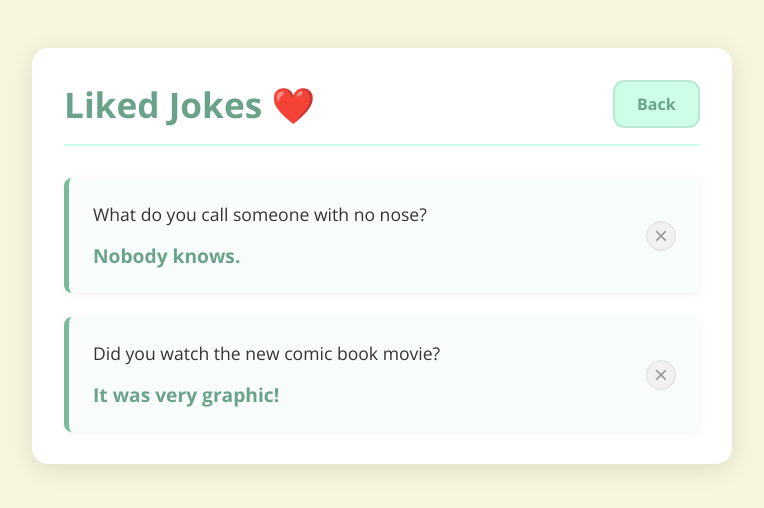
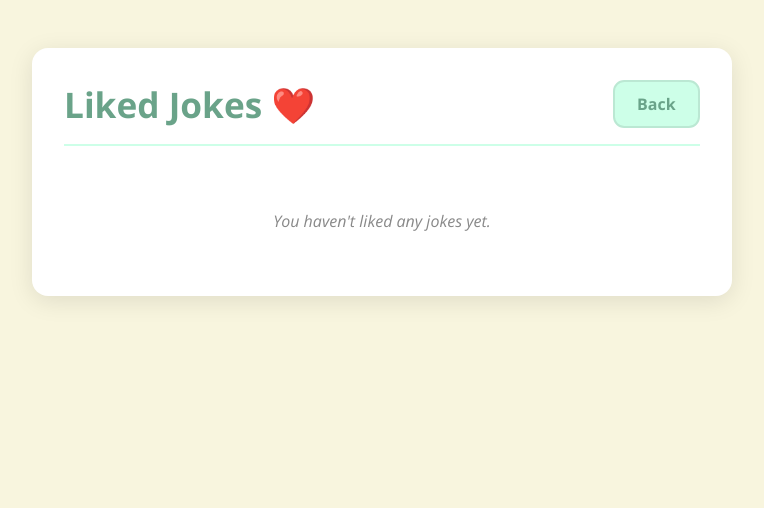
Before and after one commit to MambaXan/Joke-app, a React (Create React App) app: page /liked in a window 1280 px wide. Shown: the top 508 px of the page, without its empty margins (258-1022 px from the left). Built offline with nearby package versions, Linux system fonts and the light colour scheme; data requests are answered from the project's data file.

Commit message:
Fixed localStorage issues and adaptivity issues

```diff
--- a/src/Pages/Joke/Joke.jsx
+++ b/src/Pages/Joke/Joke.jsx
@@ -1,3 +1,270 @@
+// import React, { useState, useEffect } from "react";
+// import { Link } from "react-router-dom";
+// import "./Joke.scss";
+
+// const Joke = () => {
+//   const [joke, setJoke] = useState({ id: null, setup: "", punchline: "" });
+//   const [loading, setLoading] = useState(true);
+//   const [message, setMessage] = useState("");
+
+//   const [isMobile, setIsMobile] = useState(window.innerWidth <= 768);
+
+//   useEffect(() => {
+//     const handleResize = () => {
+//       setIsMobile(window.innerWidth <= 768);
+//     };
+
+//     window.addEventListener("resize", handleResize);
+//     return () => window.removeEventListener("resize", handleResize);
+//   }, []);
+
+//   const randomJoke = () => {
+//     setLoading(true);
+//     fetch("https://official-joke-api.appspot.com/random_joke")
+//       .then((res) => res.json())
+//       .then((data) => {
+//         setJoke({ id: data.id, setup: data.setup, punchline: data.punchline });
+//       })
+//       .catch((err) => console.error(err))
+//       .finally(() => setLoading(false));
+//   };
+
+//   useEffect(() => {
+//     randomJoke();
+//   }, []);
+
+//   const showMessage = (msg) => {
+//     setMessage(msg);
+//     setTimeout(() => {
+//       setMessage("");
+//     }, 2000);
+//   };
+
+//   const likeJoke = async () => {
+//     if (!joke.id) return;
+
+//     const response = await fetch("http://localhost:3001/likedJokes");
+//     const likedJokes = await response.json();
+
+//     const isDuplicate = likedJokes.some(
+//       (likedJoke) => likedJoke.id === joke.id
+//     );
+
+//     if (isDuplicate) {
+//       showMessage("U've already liked this joke");
+//       return;
+//     }
+
+//     await fetch("http://localhost:3001/likedJokes", {
+//       method: "POST",
+//       headers: { "Content-Type": "application/json" },
+//       body: JSON.stringify(joke),
+//     });
+
+//     showMessage("U liked this joke 👍");
+//   };
+
+//   const savedJoke = async () => {
+//     if (!joke.id) return;
+
+//     const response = await fetch("http://localhost:3001/savedJokes");
+//     const savedJokes = await response.json();
+
+//     const isDuplicate = savedJokes.some(
+//       (savedJoke) => savedJoke.id === joke.id
+//     );
+
+//     if (isDuplicate) {
+//       showMessage("U've already saved this joke");
+//       return;
+//     }
+
+//     await fetch("http://localhost:3001/savedJokes", {
+//       method: "POST",
+//       headers: { "Content-Type": "application/json" },
+//       body: JSON.stringify(joke),
+//     });
+
+//     showMessage("U saved this joke 💾");
+//   };
+
+//   return (
+//     <div className="joke_app">
+//       <div className={`message ${message ? "active" : ""}`}>
+//         {message && <p>{message}</p>}
+//       </div>
+//       <div className="joke_app_container">
+//         <div className="joke_app_title">
+//           {loading ? (
+//             <p className="loading-text">Loading a masterpiece... ⏳</p>
+//           ) : (
+//             <>
+//               <h3>{joke.setup}</h3>
+//               <p className="punchline">{joke.punchline}</p>
+//             </>
+//           )}
+//         </div>
+//         <div className="btn_navigation">
+//           <button
+//             className="big-button"
+//             onClick={randomJoke}
+//             disabled={loading}
+//           >
+//             {loading ? "Wait..." : "Next"}
+//           </button>
+//           <button className="big-button" onClick={likeJoke} disabled={loading}>
+//             Like
+//           </button>
+//           <button className="big-button" onClick={savedJoke} disabled={loading}>
+//             Save
+//           </button>
+//         </div>
+//       </div>
+//       <div className="liked_saved">
+//         <button>
+//           <Link to={"/liked"}>{isMobile ? "❤️" : "Liked"}</Link>
+//         </button>
+//         <button>
+//           <Link to={"/saved"}>{isMobile ? "📁" : "Saved"}</Link>
+//         </button>
+//       </div>
+//     </div>
+//   );
+// };
+
+// export default Joke;
+
+// import React, { useState, useEffect } from "react";
+// import { Link } from "react-router-dom";
+// import "./Joke.scss";
+
+// const Joke = () => {
+//   const [joke, setJoke] = useState({ id: null, setup: "", punchline: "" });
+//   const [loading, setLoading] = useState(true);
+//   const [message, setMessage] = useState("");
+//   const [isMobile, setIsMobile] = useState(window.innerWidth <= 768);
+
+//   // Загрузка из localStorage
+//   const getLikedJokes = () => {
+//     return JSON.parse(localStorage.getItem("likedJokes")) || [];
+//   };
+
+//   const getSavedJokes = () => {
+//     return JSON.parse(localStorage.getItem("savedJokes")) || [];
+//   };
+
+//   const randomJoke = () => {
+//     setLoading(true);
+//     fetch("https://official-joke-api.appspot.com/random_joke")
+//       .then((res) => res.json())
+//       .then((data) => {
+//         setJoke({ id: data.id, setup: data.setup, punchline: data.punchline });
+//       })
+//       .catch((err) => console.error(err))
+//       .finally(() => setLoading(false));
+//   };
+
+//   useEffect(() => {
+//     randomJoke();
+//   }, []);
+
+//   useEffect(() => {
+//     const handleResize = () => {
+//       setIsMobile(window.innerWidth <= 768);
+//     };
+//     window.addEventListener("resize", handleResize);
+//     return () => window.removeEventListener("resize", handleResize);
+//   }, []);
+
+//   const showMessage = (msg) => {
+//     setMessage(msg);
+//     setTimeout(() => {
+//       setMessage("");
+//     }, 2000);
+//   };
+
+//   const likeJoke = () => {
+//     if (!joke.id) return;
+
+//     const likedJokes = getLikedJokes();
+//     const isDuplicate = likedJokes.some(likedJoke => likedJoke.id === joke.id);
+
+//     if (isDuplicate) {
+//       showMessage("U've already liked this joke");
+//       return;
+//     }
+
+//     const updatedLikedJokes = [...likedJokes, joke];
+//     localStorage.setItem("likedJokes", JSON.stringify(updatedLikedJokes));
+//     showMessage("U liked this joke 👍");
+//   };
+
+//   const savedJoke = () => {
+//     if (!joke.id) return;
+
+//     const savedJokes = getSavedJokes();
+//     const isDuplicate = savedJokes.some(savedJoke => savedJoke.id === joke.id);
+
+//     if (isDuplicate) {
+//       showMessage("U've already saved this joke");
+//       return;
+//     }
+
+//     const updatedSavedJokes = [...savedJokes, joke];
+//     localStorage.setItem("savedJokes", JSON.stringify(updatedSavedJokes));
+//     showMessage("U saved this joke 💾");
+//   };
+
+//   return (
+//     <div className="joke_app">
+//       <div className={`message ${message ? "active" : ""}`}>
+//         {message && <p>{message}</p>}
+//       </div>
+//       <div className="joke_app_container">
+//         <div className="joke_app_title">
+//           {loading ? (
+//             <p className="loading-text">Loading a masterpiece... ⏳</p>
+//           ) : (
+//             <>
+//               <h3>{joke.setup}</h3>
+//               <p className="punchline">{joke.punchline}</p>
+//             </>
+//           )}
+//         </div>
+//         <div className="btn_navigation">
+//           <button
+//             className="big-button"
+//             onClick={randomJoke}
+//             disabled={loading}
+//           >
+//             {loading ? "Wait..." : "Next"}
+//           </button>
+//           <button className="big-button" onClick={likeJoke} disabled={loading}>
+//             Like
+//           </button>
+//           <button className="big-button" onClick={savedJoke} disabled={loading}>
+//             Save
+//           </button>
+//         </div>
+//       </div>
+//       <div className="liked_saved">
+//         <button>
+//           <Link to={"/liked"}>
+//             {isMobile ? "❤️" : "Liked"}
+//           </Link>
+//         </button>
+//         <button>
+//           <Link to={"/saved"}>
+//             {isMobile ? "📁" : "Saved"}
+//           </Link>
+//         </button>
+//       </div>
+//     </div>
+//   );
+// };
+
+// export default Joke;
+
 import React, { useState, useEffect } from "react";
 import { Link } from "react-router-dom";
 import "./Joke.scss";
@@ -6,31 +273,60 @@ const Joke = () => {
   const [joke, setJoke] = useState({ id: null, setup: "", punchline: "" });
   const [loading, setLoading] = useState(true);
   const [message, setMessage] = useState("");
-
   const [isMobile, setIsMobile] = useState(window.innerWidth <= 768);
 
-  useEffect(() => {
-    const handleResize = () => {
-      setIsMobile(window.innerWidth <= 768);
-    };
+  // Загрузка из localStorage
+  const getLikedJokes = () => {
+    return JSON.parse(localStorage.getItem("likedJokes")) || [];
+  };
 
-    window.addEventListener("resize", handleResize);
-    return () => window.removeEventListener("resize", handleResize);
-  }, []);
+  const getSavedJokes = () => {
+    return JSON.parse(localStorage.getItem("savedJokes")) || [];
+  };
+
+  // Загружаем текущую шутку из localStorage
+  const getCurrentJoke = () => {
+    return JSON.parse(localStorage.getItem("currentJoke")) || null;
+  };
+
+  // Сохраняем текущую шутку в localStorage
+  const saveCurrentJoke = (currentJoke) => {
+    localStorage.setItem("currentJoke", JSON.stringify(currentJoke));
+  };
 
   const randomJoke = () => {
     setLoading(true);
     fetch("https://official-joke-api.appspot.com/random_joke")
       .then((res) => res.json())
       .then((data) => {
-        setJoke({ id: data.id, setup: data.setup, punchline: data.punchline });
+        const newJoke = { id: data.id, setup: data.setup, punchline: data.punchline };
+        setJoke(newJoke);
+        saveCurrentJoke(newJoke); // Сохраняем в localStorage
       })
       .catch((err) => console.error(err))
       .finally(() => setLoading(false));
   };
 
   useEffect(() => {
-    randomJoke();
+    // Пытаемся загрузить сохраненную шутку
+    const savedJoke = getCurrentJoke();
+
+    if (savedJoke && savedJoke.id) {
+      // Если есть сохраненная шутка - используем её
+      setJoke(savedJoke);
+      setLoading(false);
+    } else {
+      // Если нет сохраненной шутки - загружаем новую
+      randomJoke();
+    }
+  }, []);
+
+  useEffect(() => {
+    const handleResize = () => {
+      setIsMobile(window.innerWidth <= 768);
+    };
+    window.addEventListener("resize", handleResize);
+    return () => window.removeEventListener("resize", handleResize);
   }, []);
 
   const showMessage = (msg) => {
@@ -40,51 +336,35 @@ const Joke = () => {
     }, 2000);
   };
 
-  const likeJoke = async () => {
+  const likeJoke = () => {
     if (!joke.id) return;
 
-    const response = await fetch("http://localhost:3001/likedJokes");
-    const likedJokes = await response.json();
-
-    const isDuplicate = likedJokes.some(
-      (likedJoke) => likedJoke.id === joke.id
-    );
+    const likedJokes = getLikedJokes();
+    const isDuplicate = likedJokes.some(likedJoke => likedJoke.id === joke.id);
 
     if (isDuplicate) {
       showMessage("U've already liked this joke");
       return;
     }
 
-    await fetch("http://localhost:3001/likedJokes", {
-      method: "POST",
-      headers: { "Content-Type": "application/json" },
-      body: JSON.stringify(joke),
-    });
-
+    const updatedLikedJokes = [...likedJokes, joke];
+    localStorage.setItem("likedJokes", JSON.stringify(updatedLikedJokes));
     showMessage("U liked this joke 👍");
   };
 
-  const savedJoke = async () => {
+  const savedJoke = () => {
     if (!joke.id) return;
 
-    const response = await fetch("http://localhost:3001/savedJokes");
-    const savedJokes = await response.json();
-
-    const isDuplicate = savedJokes.some(
-      (savedJoke) => savedJoke.id === joke.id
-    );
+    const savedJokes = getSavedJokes();
+    const isDuplicate = savedJokes.some(savedJoke => savedJoke.id === joke.id);
 
     if (isDuplicate) {
       showMessage("U've already saved this joke");
       return;
     }
 
-    await fetch("http://localhost:3001/savedJokes", {
-      method: "POST",
-      headers: { "Content-Type": "application/json" },
-      body: JSON.stringify(joke),
-    });
-
+    const updatedSavedJokes = [...savedJokes, joke];
+    localStorage.setItem("savedJokes", JSON.stringify(updatedSavedJokes));
     showMessage("U saved this joke 💾");
   };
 
@@ -122,10 +402,14 @@ const Joke = () => {
       </div>
       <div className="liked_saved">
         <button>
-          <Link to={"/liked"}>{isMobile ? "❤️" : "Liked"}</Link>
+          <Link to={"/liked"}>
+            {isMobile ? "❤️" : "Liked"}
+          </Link>
         </button>
         <button>
-          <Link to={"/saved"}>{isMobile ? "📁" : "Saved"}</Link>
+          <Link to={"/saved"}>
+            {isMobile ? "📁" : "Saved"}
+          </Link>
         </button>
       </div>
     </div>
--- a/src/Pages/Liked/Liked.jsx
+++ b/src/Pages/Liked/Liked.jsx
@@ -7,23 +7,26 @@ const Liked = () => {
     const [loading, setLoading] = useState(true);
 
     useEffect(() => {
-        fetch("http://localhost:3001/likedJokes")
-            .then(res => res.json())
-            .then(data => {
-                setLikedJokes(data);
-            })
-            .catch(err => console.error("Failed to fetch liked jokes:", err))
-            .finally(() => setLoading(false));
+        const loadLikedJokes = () => {
+            try {
+                const jokes = JSON.parse(localStorage.getItem("likedJokes")) || [];
+                setLikedJokes(jokes);
+            } catch (error) {
+                console.error("Failed to load liked jokes:", error);
+                setLikedJokes([]);
+            } finally {
+                setLoading(false);
+            }
+        };
+
+        loadLikedJokes();
     }, []);
 
-    const handleDeleteJoke = async (idToDelete) => {
+    const handleDeleteJoke = (idToDelete) => {
         try {
-            await fetch(`http://localhost:3001/likedJokes/${idToDelete}`, {
-                method: 'DELETE',
-            });
-
-            setLikedJokes(prevJokes => prevJokes.filter(joke => joke.id !== idToDelete));
-
+            const updatedJokes = likedJokes.filter(joke => joke.id !== idToDelete);
+            localStorage.setItem("likedJokes", JSON.stringify(updatedJokes));
+            setLikedJokes(updatedJokes);
         } catch (error) {
             console.error("Failed to delete the joke:", error);
         }
--- a/src/Pages/Saved/Saved.jsx
+++ b/src/Pages/Saved/Saved.jsx
@@ -7,23 +7,26 @@ const Saved = () => {
     const [loading, setLoading] = useState(true);
 
     useEffect(() => {
-        fetch("http://localhost:3001/savedJokes")
-            .then(res => res.json())
-            .then(data => {
-                setSavedJokes(data);
-            })
-            .catch(err => console.error("Failed to fetch saved jokes:", err))
-            .finally(() => setLoading(false));
+        const loadSavedJokes = () => {
+            try {
+                const jokes = JSON.parse(localStorage.getItem("savedJokes")) || [];
+                setSavedJokes(jokes);
+            } catch (error) {
+                console.error("Failed to load saved jokes:", error);
+                setSavedJokes([]);
+            } finally {
+                setLoading(false);
+            }
+        };
+
+        loadSavedJokes();
     }, []);
 
-    const handleDeleteJoke = async (idToDelete) => {
+    const handleDeleteJoke = (idToDelete) => {
         try {
-            await fetch(`http://localhost:3001/savedJokes/${idToDelete}`, {
-                method: 'DELETE',
-            });
-
-            setSavedJokes(prevJokes => prevJokes.filter(joke => joke.id !== idToDelete));
-
+            const updatedJokes = savedJokes.filter(joke => joke.id !== idToDelete);
+            localStorage.setItem("savedJokes", JSON.stringify(updatedJokes));
+            setSavedJokes(updatedJokes);
         } catch (error) {
             console.error("Failed to delete the joke:", error);
         }
```
Also changed, not shown: src/Pages/Joke/Joke.scss (+28 -0 lines).
